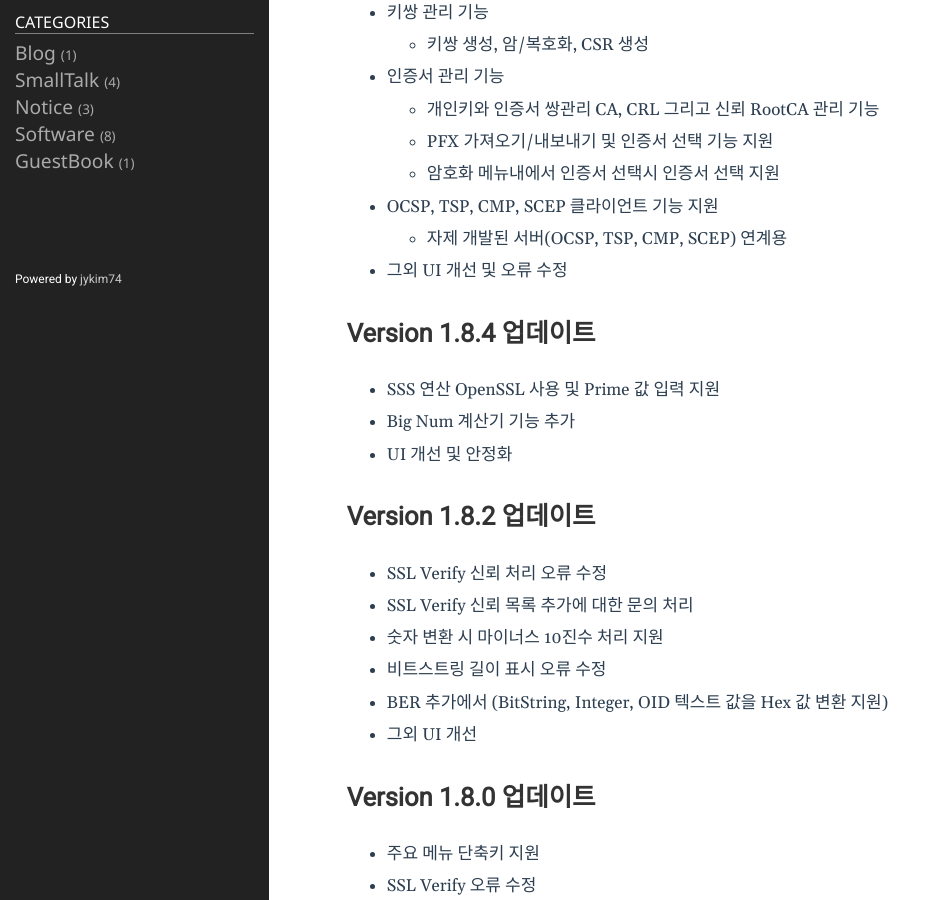
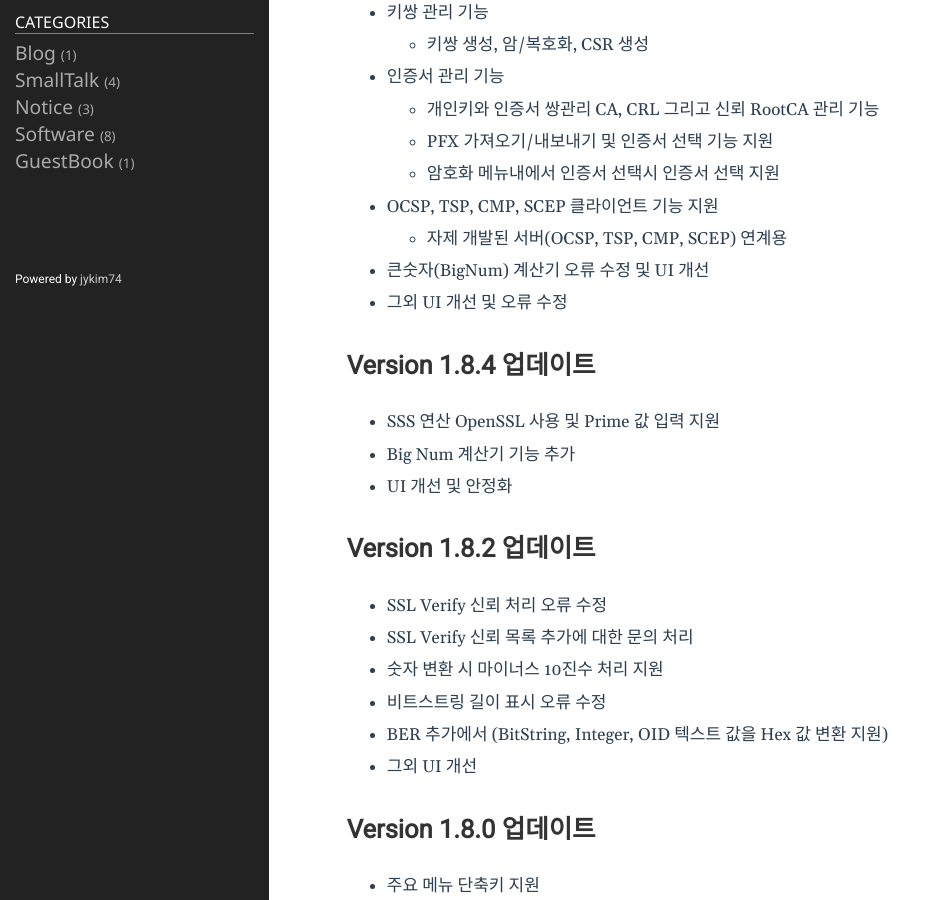
Before and after one commit to jykim74/jykim74.github.io, a Jekyll site: the page built from _posts/2024-03-08-BerEditorUpdate.md, in a window 1280 px wide and 900 px high, scrolled down 423 px. Shown: the whole window, without its empty margins (0-936 px from the left). Built offline with Jekyll 4.4.1, drawn with Linux system fonts in a browser that asks for light colours; nearby versions of some CDN libraries; comment, search, counter and statistics services are not loaded.

Commit message:
Update 2024-03-08-BerEditorUpdate.md

```diff
--- a/_posts/2024-03-08-BerEditorUpdate.md
+++ b/_posts/2024-03-08-BerEditorUpdate.md
@@ -20,6 +20,7 @@ BerEditor에 대한 설명은 [BerEditor ( ASN.1 DER BER Viewer and Editor )](ht
     *   암호화 메뉴내에서 인증서 선택시 인증서 선택 지원
 -   OCSP, TSP, CMP, SCEP 클라이언트 기능 지원
     *   자제 개발된 서버(OCSP, TSP, CMP, SCEP) 연계용
+- 큰숫자(BigNum) 계산기 오류 수정 및 UI 개선
 -   그외 UI 개선 및 오류 수정
 
 ## Version 1.8.4 업데이트
```
